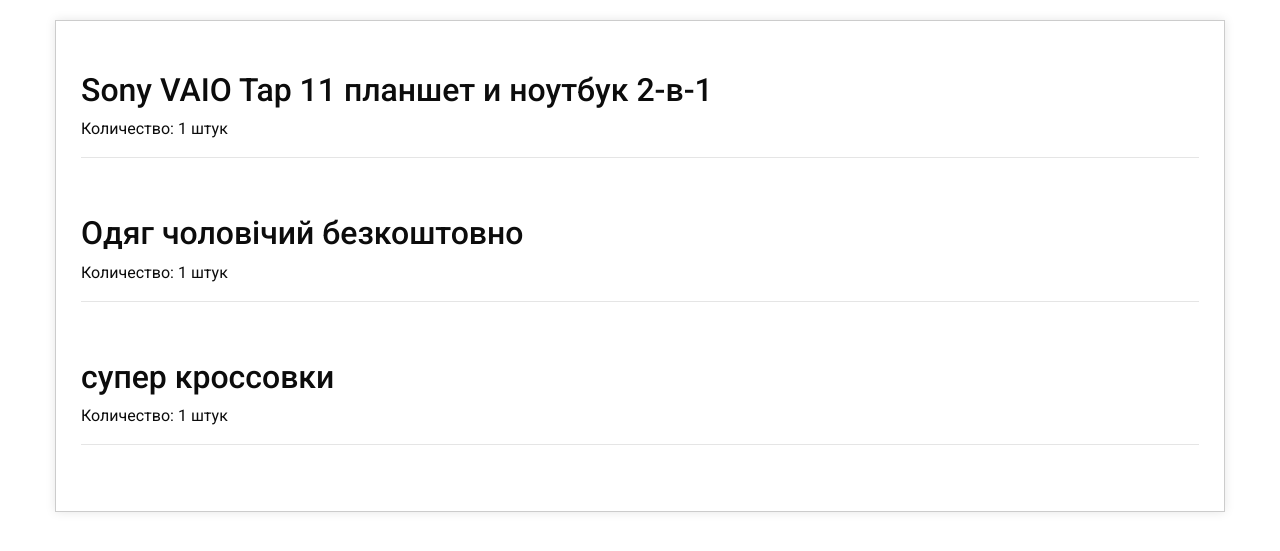
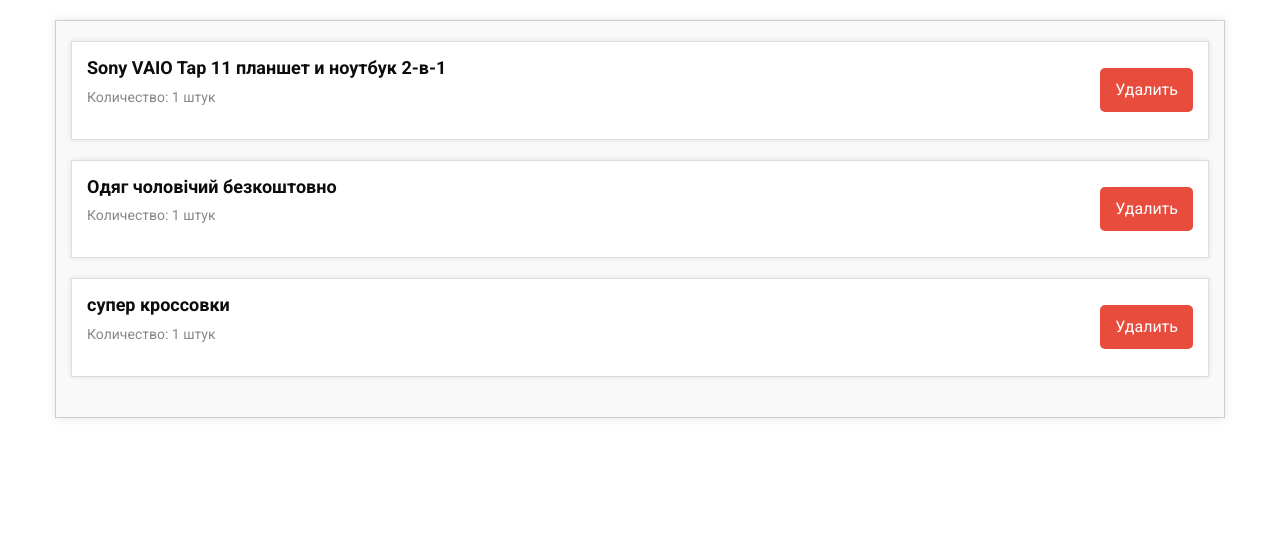
Before and after one commit to JustGithubProject/DjangoBuShop, a Django app: page /cart/ in a window 1280 px wide. Shown: the part 106-657 px from the top of the page. Run offline with Django 4.2, Linux system fonts and the light colour scheme; a user stored in the database is signed in; data comes from the database, SQL or seed files in the repository; both versions use the stored data as it was after the commit; some libraries are stand-ins or nearby versions.

Commit message:
added opportunity to delete item from cart

```diff
--- a/bboard/urls.py
+++ b/bboard/urls.py
@@ -24,4 +24,5 @@ urlpatterns = [
     path("subscribe/", views.subscribe, name="subscribe"),
     path("add_to_cart/<int:product_id>", views.add_to_cart, name="add_to_cart"),
     path("cart/", views.get_cart, name="cart"),
+    path("delete_cart<int:product_id>/", views.delete_cart, name="delete_cart")
 ]
--- a/bboard/views.py
+++ b/bboard/views.py
@@ -408,3 +408,10 @@ def get_cart(request):
     items = cart.products.all()
     quantity_dict = {item.id: CartItem.objects.get(cart=cart, product_id=item.id) for item in items}
     return render(request, "products/new/cart.html", {"items": items, "quantity_dict": quantity_dict})
+
+
+def delete_cart(request, product_id):
+    cart = Cart.objects.get(user=request.user)
+    cart_item = CartItem.objects.get(cart=cart, product_id=product_id)
+    cart_item.delete()
+    return redirect(request.META.get("HTTP_REFERER", "home"))
--- a/static/cart.css
+++ b/static/cart.css
@@ -1,15 +1,72 @@
-
+/* Стили для контейнера */
 .container {
-        margin: 20px auto;
-        max-width: 800px; /* Увеличьте максимальную ширину для примера */
-        border: 1px solid #ccc;
-        box-shadow: 0 0 10px rgba(0, 0, 0, 0.1); /* Добавление тени */
-        padding: 20px;
+    margin: 20px auto;
+    max-width: 800px;
+    border: 1px solid #ccc;
+    box-shadow: 0 0 10px rgba(0, 0, 0, 0.1);
+    padding: 20px;
+    background-color: #f9f9f9; /* Цвет фона контейнера */
 }
 
+/* Общие стили для блока продукта */
 .product-block {
-        margin: 20px auto;
-        max-width: 100%; /* Занимает всю доступную ширину */
+    display: flex;
+    justify-content: space-between; /* Размещение элементов по горизонтали с промежутком между ними */
+    align-items: center;
+    border: 1px solid #ddd;
+    padding: 15px;
+    margin-bottom: 20px;
+    overflow: hidden;
+    background-color: #fff;
+    box-shadow: 0 0 5px rgba(0, 0, 0, 0.1);
+}
+.product-info {
+    flex-grow: 1; /* Занимает всю доступную ширину */
+}
 
-        padding: 10px;
+/* Стили для миниатюры продукта */
+.product-thumbnail {
+    flex: 0 0 100px; /* Фиксированная ширина миниатюры */
+    height: 100px;
+    object-fit: cover;
+    object-position: center; /* Центрирование изображения внутри рамки */
+    border: 1px solid #ddd;
+    border-radius: 5px;
+    margin-right: 20px;
 }
+
+/* Стили для заголовка продукта */
+.product-title {
+    font-size: 18px;
+    font-weight: bold;
+    flex-grow: 1; /* Занимает все доступное пространство по горизонтали */
+}
+
+/* Стили для количества продукта */
+.product-quantity {
+    font-size: 14px;
+    color: #888;
+    margin-top: 5px;
+}
+
+/* Стили для описания продукта (пример) */
+.product-description {
+    font-size: 16px;
+    margin-top: 10px;
+}
+
+/* Стили для кнопки "Удалить" */
+.product-delete-button {
+    background-color: #e74c3c;
+    color: #fff;
+    border: none;
+    padding: 10px 15px;
+    cursor: pointer;
+    font-size: 16px;
+    border-radius: 5px;
+    transition: background-color 0.3s ease;
+}
+
+.product-delete-button:hover {
+    background-color: #c0392b;
+}
--- a/templates/products/new/cart.html
+++ b/templates/products/new/cart.html
@@ -9,13 +9,25 @@
 
 {% block content %}
 <div class="container">
+    {% if quantity_dict %}
     {% for key, value in quantity_dict.items %}
     <div class="product-block">
-                <h2>{{ value.product.title }}</h2>
-                <p>Количество: {{ value.quantity }} штук</p>
+        <div class="product-info">
+            <h2 class="product-title">{{ value.product.title }}</h2>
+            <p class="product-quantity">Количество: {{ value.quantity }} штук</p>
+        </div>
+        <form method="POST" action="{% url 'delete_cart' product_id=key %}">
+            {% csrf_token %}
+            <button class="product-delete-button">Удалить</button>
+        </form>
+
         <hr>
         <!-- Другие сведения о продукте, если необходимо -->
     </div>
+
     {% endfor %}
+    {% else %}
+    <h1 align="center">Ваша корзина пуста</h1>
+    {% endif %}
 </div>
 {% endblock %}
```
Also changed, not shown: templates/products/new/product.html (+18 -0 lines), db.sqlite3. Lines whose indentation alone changed are shown as unchanged.
